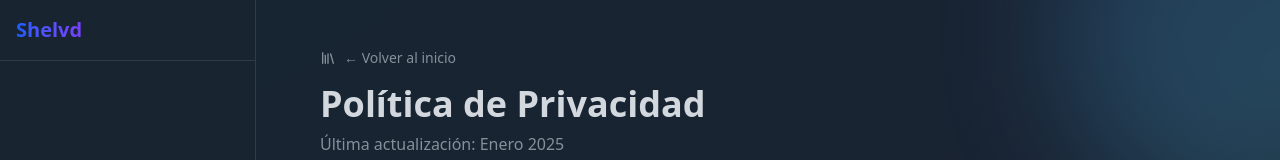
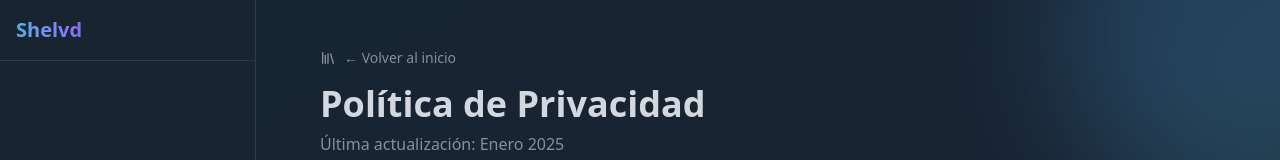
Before and after one commit to c4rloncho/shelvd-front, a Next.js app: page /privacy in a window 1280 px wide. Shown: the top 160 px of the page. Built offline with nearby package versions, Linux system fonts and the light colour scheme; no server answers.

Commit message:
new color

```diff
--- a/components/Sidebar.tsx
+++ b/components/Sidebar.tsx
@@ -1,10 +1,10 @@
-'use client';
+"use client";
 
-import { useAuth } from '@/context/AuthContext';
-import Link from 'next/link';
-import { useRouter, usePathname } from 'next/navigation';
-import { BookOpen, LogOut } from 'lucide-react';
-import { Button } from '@/components/ui/button';
+import { Button } from "@/components/ui/button";
+import { useAuth } from "@/context/AuthContext";
+import { BookOpen, LogOut } from "lucide-react";
+import Link from "next/link";
+import { usePathname, useRouter } from "next/navigation";
 
 export default function Sidebar() {
   const { user, logout } = useAuth();
@@ -12,17 +12,17 @@
   const pathname = usePathname();
 
   // No mostrar sidebar en páginas de login/register/reader
-  const isReaderPage = pathname?.startsWith('/reader/');
-  if (pathname === '/login' || pathname === '/register' || isReaderPage) {
+  const isReaderPage = pathname?.startsWith("/reader/");
+  if (pathname === "/login" || pathname === "/register" || isReaderPage) {
     return null;
   }
 
   const handleLogout = async () => {
     try {
       await logout();
-      router.push('/login');
+      router.push("/login");
     } catch (error) {
-      console.error('Error al cerrar sesión:', error);
+      console.error("Error al cerrar sesión:", error);
     }
   };
 
@@ -31,7 +31,7 @@
       <aside className="hidden md:flex fixed left-0 top-0 h-screen w-64 border-r border-border bg-sidebar/80 backdrop-blur-xl flex-col">
         {/* Logo/Header */}
         <div className="p-4 border-b border-border">
-          <h1 className="text-xl font-bold bg-gradient-to-r from-blue-600 via-purple-600 to-pink-600 bg-clip-text text-transparent">
+          <h1 className="text-xl font-bold bg-gradient-to-r from-blue-500 via-purple-600 to-pink-500 bg-clip-text text-transparent">
             Shelvd
           </h1>
         </div>
@@ -43,9 +43,9 @@
               <Link
                 href="/"
                 className={`flex items-center gap-3 px-4 py-2.5 rounded-lg text-sm font-medium transition-all ${
-                  pathname === '/'
-                    ? 'bg-sidebar-accent text-sidebar-accent-foreground shadow-sm'
-                    : 'text-sidebar-foreground/70 hover:bg-sidebar-accent/50 hover:text-sidebar-accent-foreground'
+                  pathname === "/"
+                    ? "bg-sidebar-accent text-sidebar-accent-foreground shadow-sm"
+                    : "text-sidebar-foreground/70 hover:bg-sidebar-accent/50 hover:text-sidebar-accent-foreground"
                 }`}
               >
                 <BookOpen className="w-4 h-4" />
@@ -80,14 +80,10 @@
           ) : (
             <div className="space-y-2">
               <Button asChild variant="ghost" className="w-full">
-                <Link href="/login">
-                  Iniciar Sesión
-                </Link>
+                <Link href="/login">Iniciar Sesión</Link>
               </Button>
               <Button asChild variant="default" className="w-full">
-                <Link href="/register">
-                  Registrarse
-                </Link>
+                <Link href="/register">Registrarse</Link>
               </Button>
             </div>
           )}
```
